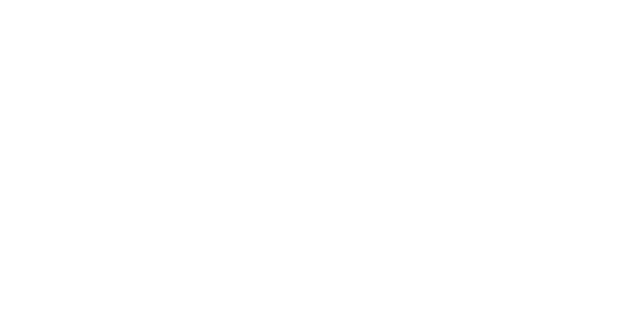
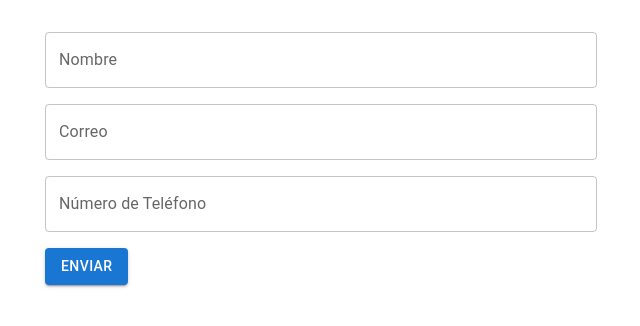
Before and after one commit to Sergioig37/TFG-DAW-ProperSell-front, a React (Vite) app: page /cliente/edit/1 in a window 1280 px wide. Before the commit this address had no page. Shown: the top 326 px of the page, without its empty margins (319-959 px from the left). Built offline with nearby package versions, Linux system fonts and the light colour scheme; no server answers.

Commit message:
CRUD frontal de cliente completo

```diff
--- a/src/App.jsx
+++ b/src/App.jsx
@@ -9,8 +9,11 @@ import { ClientesDashboard } from "./components/cliente/ClientesDashboard"
 import { AdminPanel } from "./components/admin/AdminPanel"
 import { PropiedadesDashboard } from "./components/propiedades/PropiedadesDashboard"
 import {AgenteProfile} from "./components/agente/AgenteProfile"
-import { AgenteCreate } from "./components/agente/AgenteCreate"
+import { AgenteCreate} from "./components/agente/AgenteCreate"
 import { AgenteUpdate } from "./components/agente/AgenteUpdate"
+import { ClienteProfile } from "./components/cliente/ClienteProfile"
+import { ClienteCreate } from "./components/cliente/ClienteCreate"
+import { ClienteUpdate } from "./components/cliente/ClienteUpdate"
 
 
 export const App = () => {
@@ -27,6 +30,10 @@ export const App = () => {
             <Route path="/agente/:id" element={<AgenteProfile/>} />
             <Route path="/agente/edit/:id" element={<AgenteUpdate/>}/>
             <Route path="/agente/create" element={<AgenteCreate/>}/>
+            <Route path="/cliente/:id" element={<ClienteProfile/>}/>
+            <Route path="/cliente/create" element={<ClienteCreate/>}/>
+            <Route path="/cliente/edit/:id" element={<ClienteUpdate/>}/>
+            <Route path="/cliente/:id" element={<ClienteProfile/>}/>
             <Route path="/admin/agentes-dashboard" element={<AgentesDashboard/>}/>
             <Route path="/admin/inmobiliarias-dashboard" element={<InmobiliariasDashboard/>}/>
             <Route path="/admin/clientes-dashboard" element={<ClientesDashboard/>}/>
--- /dev/null
+++ b/src/components/cliente/ClienteCreate.jsx
@@ -0,0 +1,74 @@
+import React, { useState } from "react";
+import { TextField, Button, Grid, Container } from "@mui/material";
+import { useNavigate } from "react-router-dom";
+
+export const ClienteCreate = () => {
+  const [nombre, setNombre] = useState("");
+  const [correo, setCorreo] = useState("");
+  const [numeroTelefono, setNumeroTelefono] = useState("");
+
+  const navigate = useNavigate();
+
+  const handleSubmit = (e) => {
+    e.preventDefault();
+    console.log("Datos enviados:", { nombre, correo, numeroTelefono });
+    var data = {
+      nombre: nombre,
+      correo: correo,
+      numeroTelefono: numeroTelefono,
+    };
+
+    fetch("http://localhost:9090/cliente/save", {
+      method: "POST",
+      headers: {
+        Accept: "application/json",
+        "Content-Type": "application/json",
+      },
+      body: JSON.stringify(data),
+    })
+      .then(() => {
+        navigate("/admin/clientes-dashboard");
+      })
+      .catch((error) => {
+        console.error("Error al enviar los datos:", error);
+      });
+  };
+
+  return (
+    <Container maxWidth="sm" sx={{ mt: 4 }}>
+      <form onSubmit={handleSubmit}>
+        <Grid container spacing={2}>
+          <Grid item xs={12}>
+            <TextField
+              fullWidth
+              label="Nombre"
+              value={nombre}
+              onChange={(e) => setNombre(e.target.value)}
+            />
+          </Grid>
+          <Grid item xs={12}>
+            <TextField
+              fullWidth
+              label="Correo"
+              value={correo}
+              onChange={(e) => setCorreo(e.target.value)}
+            />
+          </Grid>
+          <Grid item xs={12}>
+            <TextField
+              fullWidth
+              label="Número de Teléfono"
+              value={numeroTelefono}
+              onChange={(e) => setNumeroTelefono(e.target.value)}
+            />
+          </Grid>
+          <Grid item xs={12}>
+            <Button type="submit" variant="contained" color="primary">
+              Enviar
+            </Button>
+          </Grid>
+        </Grid>
+      </form>
+    </Container>
+  );
+};
--- /dev/null
+++ b/src/components/cliente/ClienteProfile.jsx
@@ -0,0 +1,60 @@
+import React, { useState, useEffect } from "react";
+import { Container, Typography, Grid, Avatar, Button, Paper, Divider } from "@mui/material";
+import { useParams, useNavigate } from "react-router-dom";
+import { Edit } from "@mui/icons-material";
+import { NavbarGeneral } from "../NavbarGeneral";
+
+export const ClienteProfile = () => {
+  const { id } = useParams();
+  const navigate = useNavigate();
+
+  const [cliente, setCliente] = useState({});
+
+  useEffect(() => {
+    fetch(`http://localhost:9090/cliente/${id}`)
+      .then((res) => res.json())
+      .then((data) => {
+        setCliente(data);
+      });
+  }, [id]);
+
+  const handleEdit = () => {
+    navigate(`/cliente/edit/${id}`);
+  };
+
+  return (
+    <>
+      <NavbarGeneral />
+      <Container maxWidth="md" sx={{ marginTop: 8 }}>
+        <Paper elevation={3} sx={{ p: 4 }}>
+          <Grid container spacing={3}>
+            <Grid item xs={12} md={4} sx={{ display: "flex", flexDirection: "column", alignItems: "center" }}>
+              <Avatar sx={{ width: 120, height: 120, mb: 2 }}>{cliente.nombre ? cliente.nombre[0] : "C"}</Avatar>
+              <Typography variant="h5" gutterBottom>
+                {cliente.nombre}
+              </Typography>
+              {/* Aquí puedes agregar más detalles según la información del cliente */}
+              <Divider sx={{ my: 2 }} />
+              <Button variant="contained" color="primary" onClick={handleEdit}>
+                Editar Perfil
+              </Button>
+            </Grid>
+            <Grid item xs={12} md={8}>
+              <Typography variant="h6" gutterBottom>
+                Información de Contacto
+              </Typography>
+              {/* Puedes mostrar más detalles de contacto aquí */}
+              <Typography variant="body1" gutterBottom>
+                <strong>Correo:</strong> {cliente.correo}
+              </Typography>
+              <Typography variant="body1" gutterBottom>
+                <strong>Teléfono:</strong> {cliente.numeroTelefono}
+              </Typography>
+              <Divider sx={{ my: 2 }} />
+            </Grid>
+          </Grid>
+        </Paper>
+      </Container>
+    </>
+  );
+};
--- /dev/null
+++ b/src/components/cliente/ClienteUpdate.jsx
@@ -0,0 +1,88 @@
+import React, { useEffect, useState } from "react";
+import { TextField, Button, Grid, Container } from "@mui/material";
+import { useNavigate, useParams } from "react-router-dom";
+
+export const ClienteUpdate = () => {
+  const { id } = useParams();
+  const [idCliente, setIdCliente] = useState(0);
+  const [nombre, setNombre] = useState("");
+  const [correo, setCorreo] = useState("");
+  const [numeroTelefono, setNumeroTelefono] = useState("");
+
+  const navigate = useNavigate();
+
+  useEffect(() => {
+    fetch(`http://localhost:9090/cliente/${id}`)
+      .then((res) => res.json())
+      .then((data) => {
+        setNombre(data.nombre);
+        setCorreo(data.correo);
+        setNumeroTelefono(data.numeroTelefono);
+        setIdCliente(data.id);
+      });
+  }, [id]);
+
+  const handleSubmit = (e) => {
+    e.preventDefault();
+    console.log("Datos enviados:", { nombre, correo, numeroTelefono });
+    var data = {
+      id: idCliente,
+      nombre: nombre,
+      correo: correo,
+      numeroTelefono: numeroTelefono,
+    };
+
+    fetch(`http://localhost:9090/cliente/edit/${data.id}`, {
+      method: 'PUT',
+      headers: {
+        Accept: 'application/json',
+        'Content-Type': 'application/json',
+      },
+      body: JSON.stringify(data),
+    })
+      .then(() => {
+        navigate("/admin/clientes-dashboard");
+      })
+      .catch((error) => {
+        console.error("Error al actualizar los datos:", error);
+      });
+  };
+
+  return (
+    <Container maxWidth="sm" sx={{ mt: 4 }}>
+      <form onSubmit={handleSubmit}>
+        <Grid container spacing={2}>
+          <Grid item xs={12}>
+            <TextField
+              fullWidth
+              label="Nombre"
+              value={nombre}
+              onChange={(e) => setNombre(e.target.value)}
+            />
+          </Grid>
+          <Grid item xs={12}>
+            <TextField
+              fullWidth
+              label="Correo"
+              value={correo}
+              onChange={(e) => setCorreo(e.target.value)}
+            />
+          </Grid>
+          <Grid item xs={12}>
+            <TextField
+              fullWidth
+              label="Número de Teléfono"
+              value={numeroTelefono}
+              onChange={(e) => setNumeroTelefono(e.target.value)}
+            />
+          </Grid>
+          <Grid item xs={12}>
+            <Button type="submit" variant="contained" color="primary">
+              Enviar
+            </Button>
+          </Grid>
+        </Grid>
+      </form>
+    </Container>
+  );
+};
--- a/src/components/cliente/ClientesDashboard.jsx
+++ b/src/components/cliente/ClientesDashboard.jsx
@@ -31,49 +31,63 @@ export const ClientesDashboard = () => {
     navigate(`/cliente/edit/${id}`);
   };
 
-  const handleDelete = (id) => {
+  const handleDelete = (idCliente) => {
     // Implementa la lógica de eliminación aquí
-    console.log("Eliminar cliente", id);
+    console.log("Eliminar cliente", idCliente);
+    var data = {
+      id: idCliente,
+    }
+
+    fetch(`http://localhost:9090/cliente/del/${data.id}`,{
+      method: 'DELETE',
+      headers:{
+        Accept: 'application/json',
+        'Content-Type': 'application/json',
+      },
+    })
+    window.location.reload();
+    console.log("Eliminado Cliente", data.id);
+
   };
 
   const handleVer = (id) => {
     // Navega a la ruta de edición
     navigate(`/cliente/${id}`);
   };
+
   return (
     <>
-    <NavbarGeneral/>
-    <Button variant="contained" color="primary" href="/inmobiliaria/create" sx={{mt: 4}}>
+      <NavbarGeneral />
+      <Button
+        variant="contained"
+        color="primary"
+        href="/cliente/create"
+        sx={{ mt: 4 }}
+      >
         Crear Cliente
       </Button>
-      <TableContainer component={Paper}>
+      <TableContainer component={Paper} sx={{ mt: 2 }}>
         <Table sx={{ minWidth: 650 }} aria-label="simple table">
           <TableHead>
             <TableRow>
               <TableCell>ID</TableCell>
               <TableCell align="right">Nombre</TableCell>
-              <TableCell align="right">Propiedades</TableCell>
+              <TableCell align="right">Correo</TableCell>
+              <TableCell align="right">Teléfono</TableCell>
               <TableCell align="right">Ver</TableCell>
               <TableCell align="right">Editar</TableCell>
               <TableCell align="right">Borrar</TableCell>
             </TableRow>
           </TableHead>
           <TableBody>
-            {clientes.map((cliente, index) => (
-              <TableRow key={index}>
+            {clientes.map((cliente) => (
+              <TableRow key={cliente.id}>
                 <TableCell component="th" scope="row">
                   {cliente.id}
                 </TableCell>
                 <TableCell align="right">{cliente.nombre}</TableCell>
-                <TableCell align="right">
-                  <ul>
-                    {cliente.propiedades.map((propiedad) => (
-                      <li key={propiedad.id}>
-                        {propiedad.tipo} - {propiedad.localizacion} - ${propiedad.precio}
-                      </li>
-                    ))}
-                  </ul>
-                </TableCell>
+                <TableCell align="right">{cliente.correo}</TableCell>
+                <TableCell align="right">{cliente.numeroTelefono}</TableCell>
                 <TableCell align="right">
                   <IconButton onClick={() => handleVer(cliente.id)}>
                     <Visibility />
```
